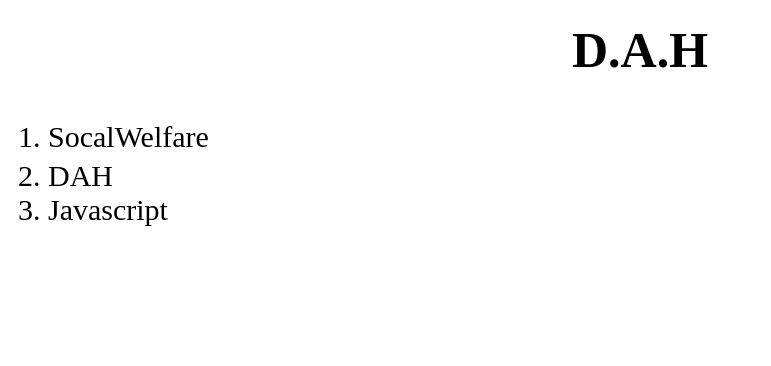
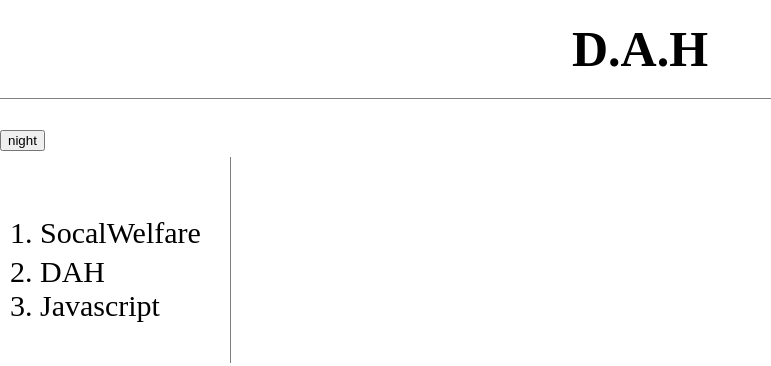
Before and after one commit to nameplz/web1, a plain HTML site: page index.html in a window 1280 px wide. Shown: the whole page, without its empty margins (0-771 px from the left). Drawn offline with nearby package versions, Linux system fonts and the light colour scheme.

Commit message:
Add files via upload

```diff
--- /dev/null
+++ b/colors.js
@@ -0,0 +1,38 @@
+var Link = {
+  setColor:function(color){
+    //var alist = document.querySelectorAll('a');
+    //var i = 0;
+    //while(i < alist.length){
+      //alist[i].style.color = color;
+      //i = i + 1;
+    //}
+    $('a').css('color', color);
+  }
+}
+var Body = {
+  setColor:function (color){
+    //document.querySelector('body').style.color = color;
+    $('body').css('color', color);
+  },
+  SetBackgroundColor:function (color){
+    //document.querySelector('body').style.backgroundColor = color;
+    $('body').css('backgroundColor', color);
+  }
+}
+function nightDayHandler(self){
+  var target = document.querySelector('body');
+  if(this.value === 'night'){
+    Body.SetBackgroundColor('black');
+    Body.setColor('white');
+    this.value = 'day';
+
+
+    Link.setColor('powderblue');
+  } else {
+    Body.SetBackgroundColor('white');
+    Body.setColor('black');
+    this.value = 'night';
+
+    Link.setColor('blue');
+  }
+}
--- a/index.html
+++ b/index.html
@@ -1,36 +1,22 @@
 <!doctype html>
 <html>
 <head>
-  <!-- Global site tag (gtag.js) - Google Analytics -->
-<script async src="https://www.googletagmanager.com/gtag/js?id=UA-123740076-1"></script>
-<script>
-  window.dataLayer = window.dataLayer || [];
-  function gtag(){dataLayer.push(arguments);}
-  gtag('js', new Date());
-
-  gtag('config', 'UA-123740076-1');
-</script>
   <title>D.A.H</title>
   <meta charset="utf-8">
-  <style>
-   a {
-     color:black;
-     text-decoration: none;
-   }
-   h1{
-     text-align: center;
-   }
-   li{
-     font-size: 30px;
-   }
-  </style>
+  <script src="https://ajax.googleapis.com/ajax/libs/jquery/3.4.0/jquery.min.js"></script>
+  <script src="colors.js">
+  </script>
+  <link rel="stylesheet" href="style.css">
 </head>
 <body>
   <h1><a href="index.html" style="font-size: 50px;">D.A.H</h1>
+  <input id="night_day" type="button" value="night" onclick="
+    nightDayHandler(this);
+  ">
   <ol>
-   <li><a href="1.html">SocalWelfare</li>
-   <li><a href="2.html">DAH</li>
-   <li><a href="3.html">Javascript</li>
+    <li><a href="1.html" class="saw">SocalWelfare</a></li>
+    <li><a href="2.html" class="saw">DAH</a></li>
+    <li><a href="3.html" id="active">Javascript</a></li>
   </ol>
 </body>
 </html>
```
Also changed, not shown: 1.html (+6 -10 lines), 2.html (+6 -9 lines), 3.html (+6 -9 lines).
